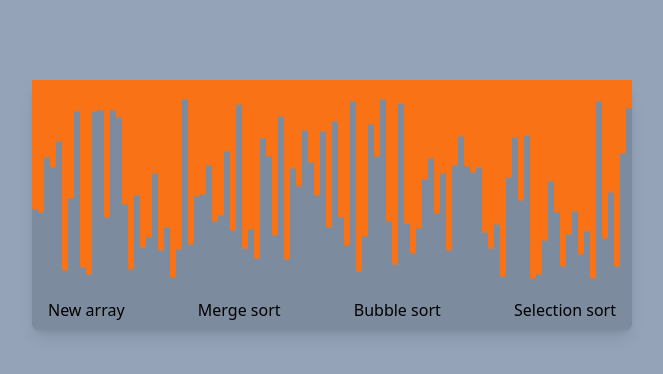
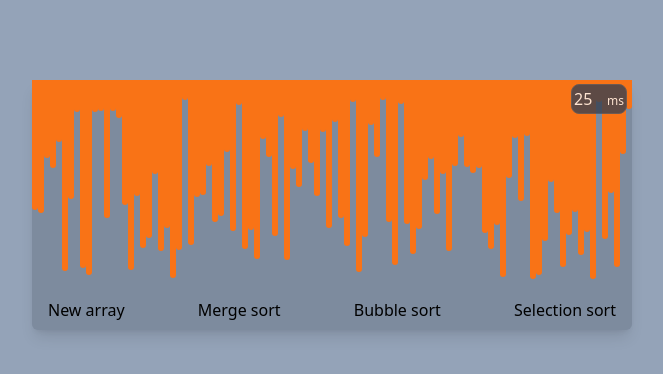
Before and after one commit to newmat123/sort-visualizer, a Next.js app: page / in a window 1280 px wide. Shown: the top 374 px of the page, without its empty margins (308-971 px from the left). Built offline with nearby package versions, Linux system fonts and the light colour scheme.

Commit message:
Delay input field added

```diff
--- a/src/components/SortingAlgorithms.tsx
+++ b/src/components/SortingAlgorithms.tsx
@@ -1,9 +1,11 @@
 import React, { useState, useEffect, useReducer } from "react";
 
 const ARR_LEN = 100;
-const MAX_H = 200;
+const MAX_H = 200; //px
 const MIN_H = 20;
 const ANIM_SPEED = 25; // ms
+const DELAY_MIN = 1; // ms
+const DELAY_MAX = 250; // ms
 
 function randomVal(max: number, min: number) {
     return Math.floor(Math.random() * (max - min + 1)) + min;
@@ -14,6 +16,12 @@ export default function SortingAlgorithms() {
     const [sorting, setSorting] = useState(false);
     const [animationSpeed, setAnimationSpeed] = useState(ANIM_SPEED);
     const [arr, setArr] = useState<(number)[]>([]);
+
+    // Handles the delay input
+    const handleChange = (event: React.FormEvent<HTMLInputElement>) => {
+        let value = Math.max(DELAY_MIN, Math.min(DELAY_MAX, Number(event.currentTarget.value)));
+        setAnimationSpeed(value);
+    };
 
     const newArray = () => {
         setArr([]);
@@ -64,7 +72,6 @@ export default function SortingAlgorithms() {
                     j++;
                 }
                 tempArrI++;
-                console.log(tempArr);
 
                 let bar1 = document.getElementById(i as unknown as string) as HTMLDivElement | null;
                 let bar2 = document.getElementById(j as unknown as string) as HTMLDivElement | null;
@@ -220,6 +227,19 @@ export default function SortingAlgorithms() {
                             ></div>
                         ))}
                 </div>
+                <div className={`absolute top-1 right-2 pb-5 justify-center text-white ${sorting === false ? "opacity-80" : "opacity-30"}`}>
+                    <input
+                        className="border rounded-lg w-12 sm:w-14 p-[2px] bg-gray-700 border-gray-600 placeholder-gray-400 focus:ring-blue-500 focus:border-blue-500 text-xs sm:text-base"
+                        onChange={handleChange}
+                        name="delay"
+                        id="delay"
+                        type="number"
+                        placeholder="5 ms"
+                        value={animationSpeed}
+                        disabled={sorting}
+                    />
+                    <span className="-ml-5 text-xs">ms</span>
+                </div>
                 <div className="flex justify-between m-2 py-0 px-2 2xl:p-2 2xl:mx-10 relative">
                     <button className=" hover:text-slate-300 hover:shadow-md text-xs sm:text-base" onClick={newArray}>
                         New array
@@ -234,7 +254,7 @@ export default function SortingAlgorithms() {
                         Selection sort
                     </button>
                     {
-                        sorting == true &&
+                        sorting === true &&
                         <div className="absolute inset-0 w-full h-full bg-red-500 bg-opacity-25 rounded"></div>
                     }
                 </div>
```
Also changed, not shown: public/sortingVisualizer.png.
